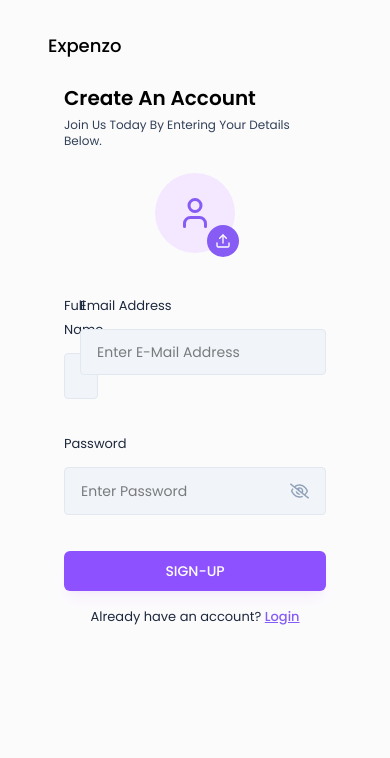
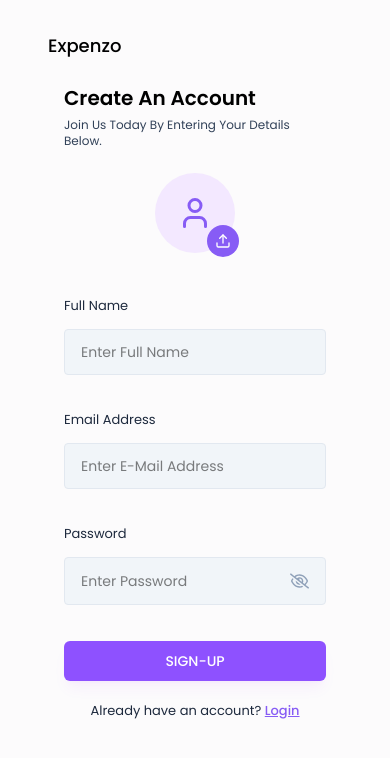
Before and after one commit to Singhskr1007/Expenzo, a React (Vite) app in the folder frontend/expense-tracker/: page /signUp in a window 390 px wide. Shown: the top 758 px of the page. Built offline with nearby package versions, Linux system fonts and the light colour scheme.

Commit message:
Update SignUp.jsx mobile css issue

```diff
--- a/frontend/expense-tracker/src/pages/Auth/SignUp.jsx
+++ b/frontend/expense-tracker/src/pages/Auth/SignUp.jsx
@@ -87,14 +87,16 @@ const SignUp = () => {
             Join Us Today By Entering Your Details Below.
           </p>
 
-          <form onSubmit={handleSignUp} className="space-y-4">
+          <form onSubmit={handleSignUp} className="flex flex-col gap-4">
 
-            {/* ✅ FIXED: Add proper spacing to prevent overlap */}
-            <div className="flex justify-center mb-4">
+            {/* Profile Image */}
+            <div className="flex justify-center">
               <ProfilePhotoSelector image={profilePic} setImage={setProfilePic} />
             </div>
 
-            <div className='grid grid-cols-1 md:grid-cols-2 gap-4'>
+            {/* Stacked inputs on mobile, 2-column grid on md+ */}
+            <div className="flex flex-col gap-4 md:grid md:grid-cols-2">
+
               <Input
                 value={fullname}
                 onChange={({ target }) => setFullName(target.value)}
@@ -111,7 +113,8 @@ const SignUp = () => {
                 type="text"
               />
 
-              <div className='col-span-2'>
+              {/* Full width password input */}
+              <div className='md:col-span-2'>
                 <Input
                   value={password}
                   onChange={({ target }) => setPassword(target.value)}
@@ -122,13 +125,15 @@ const SignUp = () => {
               </div>
             </div>
 
-            {error && <p className='text-red-500 text-xs pb-2.5'>{error}</p>}
+            {/* Error Message */}
+            {error && <p className='text-red-500 text-xs'>{error}</p>}
 
+            {/* Sign Up Button */}
             <button type='submit' className='btn-primary w-full'>
               SIGN-UP
             </button>
 
-            <p className='text-[13px] text-slate-800 mt-3 text-center'>
+            <p className='text-[13px] text-slate-800 text-center'>
               Already have an account?{" "}
               <Link className="font-medium text-primary underline" to="/login">
                 Login
```
